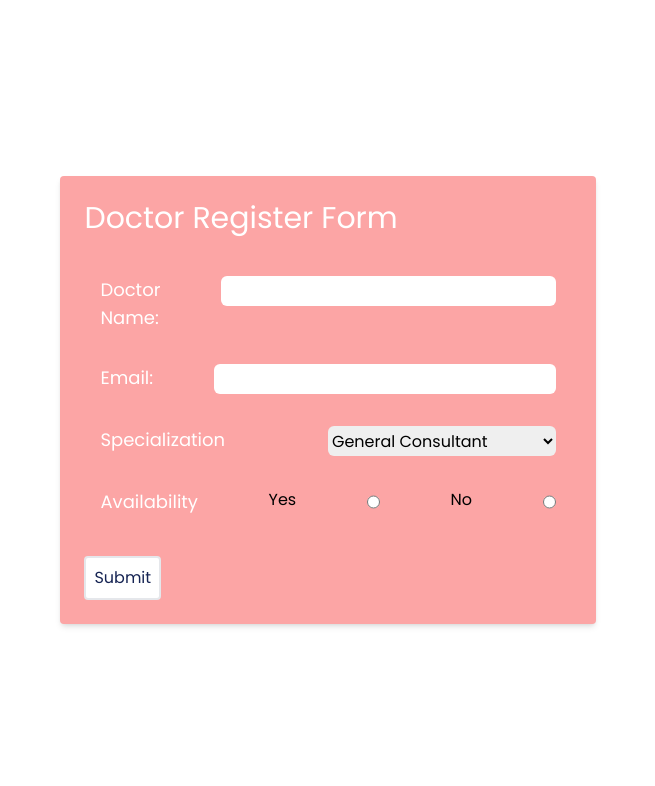
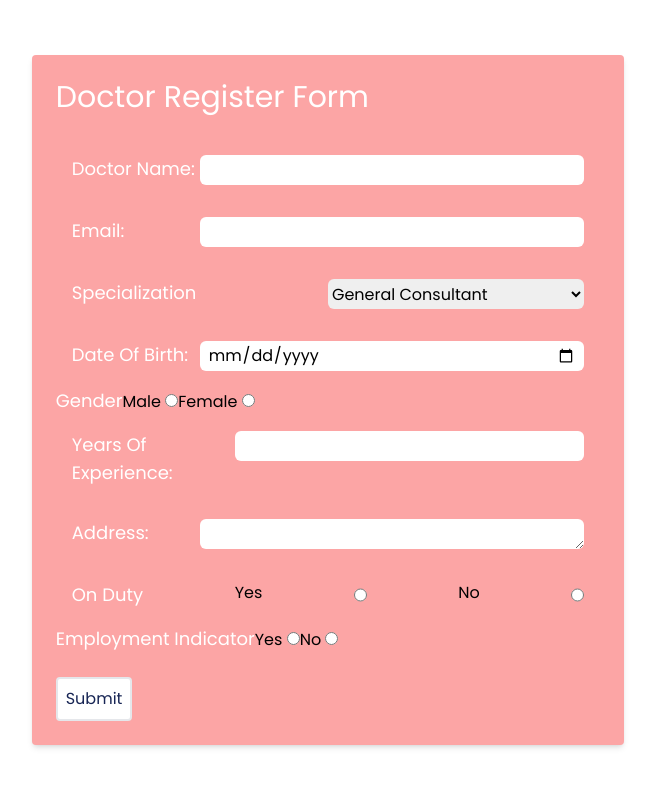
Before and after one commit to StatShibe/Healthcare_Analytics, a React (Vite) app in the folder healthcare_frontend/: page /insertdoctor in a window 1280 px wide. Shown: the top 786 px of the page, without its empty margins (312-967 px from the left). Built offline with nearby package versions, Linux system fonts and the light colour scheme.

Commit message:
changed css

```diff
--- a/healthcare_frontend/src/pages/DoctorDataInsert.jsx
+++ b/healthcare_frontend/src/pages/DoctorDataInsert.jsx
@@ -58,11 +58,34 @@ const DoctorDataInsert = () => {
 				<option value={"Gynaecologist"}>Gynaecologist</option>
 		  </select>
         </div>
+        <div className="flex flex-row justify-between p-4">
+          <label htmlFor="dob" className={labelStyling}>Date Of Birth:</label>
+          <input type="date" name="dob" className = {inputStyling} onChange={handleChange}/>
+        </div>
+        <div>
+        <label htmlFor="gender" className={labelStyling}>Gender</label>
+          Male <input type = "radio" value = "M" name = "gender" className="hover:scale-150" onChange={handleChange} required/>
+          Female <input type = "radio" value = "F" name = "gender" className="hover:scale-150" onChange={handleChange}/>
+        </div>
+        <div className="flex flex-row justify-between p-4">
+          <label htmlFor="years_expr" className={labelStyling}>Years Of Experience:</label>
+          <input type="text" name="years_expr" className = {inputStyling} onChange={handleChange}/>
+        </div>
+        <div className="flex flex-row justify-between p-4">
+          <label htmlFor="address" className={labelStyling}>Address:</label>
+          <textarea name="address" className = {inputStyling} onChange={handleChange}/>
+        </div>
 		<div className="flex flex-row justify-between p-4">
-          <label htmlFor="availability" className={labelStyling}>Availability</label>
-          Yes <input type = "radio" value = "Y" name = "availability" className="hover:scale-150" onChange={handleChange} required/>
-          No <input type = "radio" value = "N" name = "availability" className="hover:scale-150" onChange={handleChange}/>
+          <label htmlFor="on_duty" className={labelStyling}>On Duty</label>
+          Yes <input type = "radio" value = "Y" name = "on_duty" className="hover:scale-150" onChange={handleChange} required/>
+          No <input type = "radio" value = "N" name = "on_duty" className="hover:scale-150" onChange={handleChange}/>
         </div>
+        <div>
+        <label htmlFor="emp_ind" className={labelStyling}>Employment Indicator</label>
+          Yes <input type = "radio" value = "Y" name = "emp_ind" className="hover:scale-150" onChange={handleChange} required/>
+          No <input type = "radio" value = "N" name = "emp_ind" className="hover:scale-150" onChange={handleChange}/>
+        </div>
+
         <br/>
         <input type = "submit" className="text-blue-950 border-solid h-fit w-fit bg-white p-2 rounded hover:bg-gradient-to-r from-sky-300 to-white hover:transition-all hover:scale-110 hover:border-solid hover:border-black border-2"/>
         </form>
--- a/healthcare_frontend/src/pages/Patients.jsx
+++ b/healthcare_frontend/src/pages/Patients.jsx
@@ -26,9 +26,6 @@ const Patients = () => {
       <div className="h-screen w-screen bg-white font-poppins">
           <NavigationBar/>
           <div className="flex flex-row justify-around">
-              <CardComp text = {"Patients Search"} styling = {patientStyling}/>
-              <CardComp text = {"Patients Display"} styling = {displayStyling}/>
-
               {
                 data?.map((row,index)=>{
                   return(
```
Also changed, not shown: 2 other files (tests, documents, lock files or other folders).
